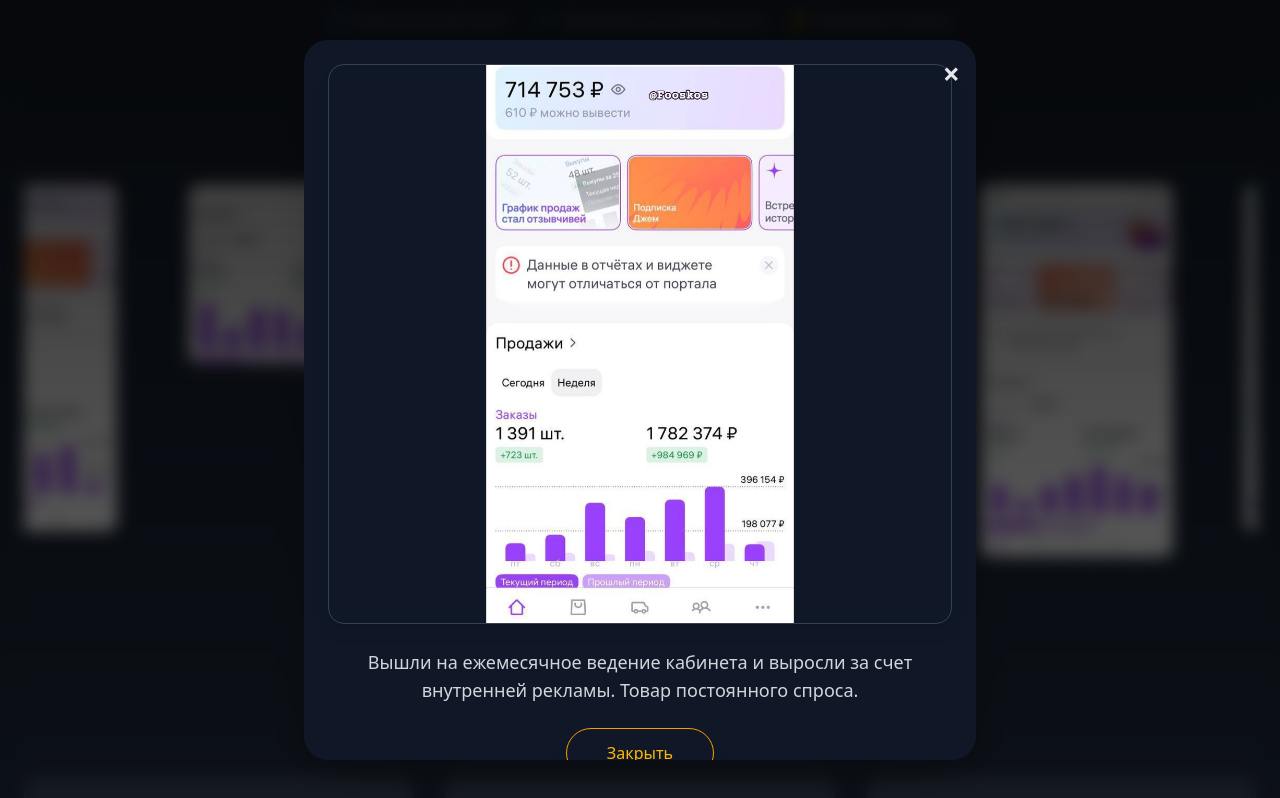
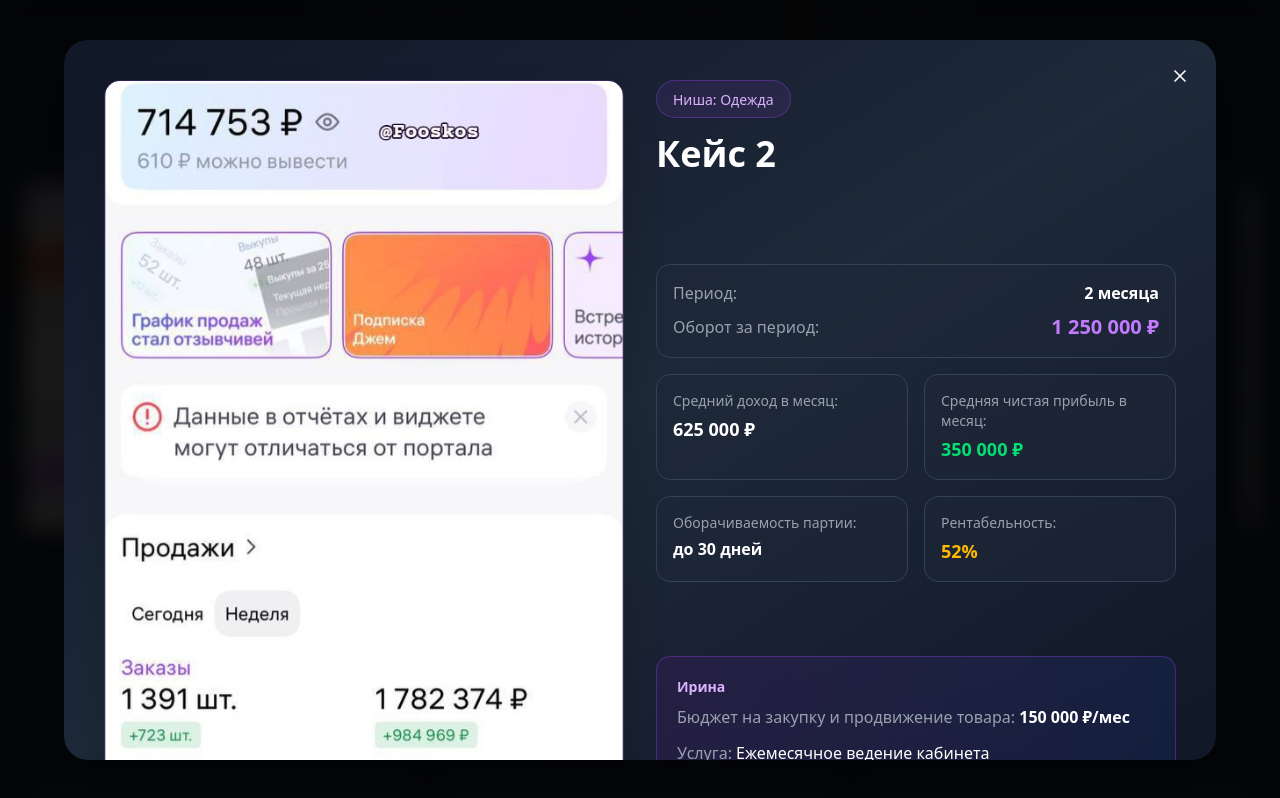
Before and after one commit to sumayu/frontWB, a Next.js app: page / in a window 1280 px wide. Both pictures are taken after a click on the element 148 px from the left and 856 px from the top of the page. Shown: the part 456-1254 px from the top of the page. Built offline with nearby package versions, Linux system fonts and the light colour scheme.

Commit message:
cards update

```diff
--- a/app/page.tsx
+++ b/app/page.tsx
@@ -1,15 +1,14 @@
-"use client"; // <- обязательно первой строкой
+"use client";
 
 import React, { useState } from "react";
 import { Card, CardContent } from "@/components/ui/card";
 import { Button } from "@/components/ui/button";
-import { Briefcase, Target, Search, TrendingUp, Settings, Zap, Users, Star } from "lucide-react";
+import { Briefcase, Target, Search, TrendingUp, Settings, Zap, Users, Star, X, Maximize2 } from "lucide-react";
 
 export default function Home() {
   const [activeService, setActiveService] = useState<number | null>(null);
   const [activeCase, setActiveCase] = useState<number | null>(null);
-  const [fullImage, setFullImage] = useState<string | null>(null); // <- добавляем сюда состояние для лайтбокса
-
+  const [fullImage, setFullImage] = useState<string | null>(null);
 
   const services = [
     { title: "Работа под ключ", description: "Получите готовый бизнес с нуля", icon: Briefcase, details: "Подробнее в лс" },
@@ -21,25 +20,87 @@ export default function Home() {
   ];
 
   const cases = [
-    { title: "Кейс 1", text: "Грамотная проработка рекламы и SEO карточки приносят результат с первой недели!" },
-    { title: "Кейс 2", text: "Вышли на ежемесячное ведение кабинета и выросли за счет внутренней рекламы. Товар постоянного спроса." },
-    { title: "Кейс 3", text: "Ежемесячное ведение, результат работы за 3 недели." },
-    { title: "Кейс 4", text: "Первый месяц сотрудничества, ниши косметики, рост по алгоритмам WB, показатели DRR снизились, ЧП вырос." },
-    { title: "Кейс 5", text: "Неделя работы с рекламой перед прибыльным сезоном на маркетплейсах." },
+    {
+      title: "Кейс 1",
+      text: "Грамотная проработка рекламы и SEO карточки приносят результат с первой недели!",
+      niche: "Товары для детей",
+      period: "1 месяц",
+      revenue: "943 852 ₽",
+      avgIncome: "560 000 ₽",
+      profit: "273 000 ₽",
+      turnover: "до 40 дней",
+      profitability: "48.75%",
+      client: "Анастасия",
+      budget: "200 000 ₽ / 500 пар",
+      service: "Запуск магазина под ключ, Доверительное управление"
+    },
+    {
+      title: "Кейс 2",
+      text: "Вышли на ежемесячное ведение кабинета и выросли за счет внутренней рекламы. Товар постоянного спроса.",
+      niche: "Одежда",
+      period: "2 месяца",
+      revenue: "1 250 000 ₽",
+      avgIncome: "625 000 ₽",
+      profit: "350 000 ₽",
+      turnover: "до 30 дней",
+      profitability: "52%",
+      client: "Ирина",
+      budget: "150 000 ₽/мес",
+      service: "Ежемесячное ведение кабинета"
+    },
+    {
+      title: "Кейс 3",
+      text: "Ежемесячное ведение, результат работы за 3 недели.",
+      niche: "Электроника",
+      period: "3 недели",
+      revenue: "780 000 ₽",
+      avgIncome: "390 000 ₽",
+      profit: "195 000 ₽",
+      turnover: "до 25 дней",
+      profitability: "45%",
+      client: "Максим",
+      budget: "100 000 ₽",
+      service: "Настройка рекламы"
+    },
+    {
+      title: "Кейс 4",
+      text: "Первый месяц сотрудничества, ниши косметики, рост по алгоритмам WB, показатели DRR снизились, ЧП вырос.",
+      niche: "Косметика",
+      period: "1 месяц",
+      revenue: "1 450 000 ₽",
+      avgIncome: "725 000 ₽",
+      profit: "420 000 ₽",
+      turnover: "до 35 дней",
+      profitability: "58%",
+      client: "Екатерина",
+      budget: "250 000 ₽",
+      service: "Комплексное продвижение"
+    },
+    {
+      title: "Кейс 5",
+      text: "Неделя работы с рекламой перед прибыльным сезоном на маркетплейсах.",
+      niche: "Товары для дома",
+      period: "1 неделя",
+      revenue: "520 000 ₽",
+      avgIncome: "260 000 ₽",
+      profit: "130 000 ₽",
+      turnover: "до 20 дней",
+      profitability: "50%",
+      client: "Дмитрий",
+      budget: "80 000 ₽",
+      service: "Экспресс настройка рекламы"
+    },
   ];
 
   return (
     <div className="min-h-screen bg-gray-800 text-white px-6 relative">
       <div className="bg-gray-800 text-white px-6 relative">
-    {/* Логотип позиционируется относительно контейнера */}
         <img
           src="/logo2.png"
           alt="Логотип"
           className="absolute top-2 sm:top-4 md:top-4 right-4 w-20 h-20 md:w-24 md:h-24 sm:w-16 sm:h-16"
         />
-
       </div>
-
 
       {/* Hero Section */}
       <section className="relative overflow-hidden py-20">
@@ -110,44 +171,124 @@ export default function Home() {
           ))}
         </div>
 
-  {/* Модальное окно */}
-{/* Модальное окно */}
+        {/* Улучшенное модальное окно кейса */}
         {activeCase !== null && (
           <div
-    className="fixed inset-0 bg-gradient-to-b from-black/80 to-black/60 backdrop-blur-sm flex items-center justify-center z-50 p-4"
+            className="fixed inset-0 bg-black/90 backdrop-blur-md flex items-center justify-center z-50 p-4 md:p-8"
             onClick={() => setActiveCase(null)}
           >
             <div
-      className="bg-gray-900 rounded-3xl shadow-2xl p-6 w-full max-w-2xl max-h-[90vh] flex flex-col items-center overflow-hidden animate-scaleIn relative transition-all"
+              className="bg-gradient-to-br from-gray-900 via-gray-800 to-gray-900 rounded-3xl shadow-2xl w-full max-w-6xl max-h-[90vh] overflow-y-auto relative"
               onClick={(e) => e.stopPropagation()}
             >
               {/* Кнопка закрытия */}
               <button
-        className="absolute top-4 right-4 text-gray-200 text-3xl font-bold hover:text-amber-400 transition-colors"
+                className="absolute top-4 right-4 z-10 w-10 h-10 flex items-center justify-center rounded-full bg-gray-800/80 hover:bg-gray-700 text-white transition-colors"
                 onClick={() => setActiveCase(null)}
               >
-        ×
+                <X className="w-5 h-5" />
               </button>
 
-{/* Фото */}
+              <div className="grid lg:grid-cols-2 gap-8 p-6 md:p-10">
+                {/* Левая часть - Изображение */}
+                <div className="relative group">
                   <img
                     src={`/case${activeCase + 1}.jpg`}
                     alt={`Case ${activeCase + 1}`}
-  className="rounded-2xl w-full max-h-[70vh] object-contain mb-6 border border-gray-700 shadow-lg"
+                    className="rounded-2xl w-full h-auto object-cover border border-purple-500/20 shadow-2xl cursor-pointer"
+                    onClick={() => setFullImage(`/case${activeCase + 1}.jpg`)}
                   />
 
-      {/* Текст */}
-      <p className="text-gray-300 text-center text-lg mb-6 px-4 md:px-8">
+                  {/* Кнопка увеличения */}
+                  <button
+                    className="absolute top-4 right-4 w-10 h-10 bg-black/60 hover:bg-black/80 rounded-full flex items-center justify-center opacity-0 group-hover:opacity-100 transition-opacity"
+                    onClick={() => setFullImage(`/case${activeCase + 1}.jpg`)}
+                  >
+                    <Maximize2 className="w-5 h-5 text-white" />
+                  </button>
+                </div>
+
+                {/* Правая часть - Информация */}
+                <div className="flex flex-col justify-between space-y-6">
+                  {/* Заголовок ниши */}
+                  <div>
+                    <div className="inline-block px-4 py-1.5 bg-purple-500/10 border border-purple-500/30 rounded-full mb-4">
+                      <span className="text-purple-300 text-sm font-medium">
+                        Ниша: {cases[activeCase].niche}
+                      </span>
+                    </div>
+                    <h3 className="text-3xl md:text-4xl font-bold text-white mb-4">
+                      {cases[activeCase].title}
+                    </h3>
+                  </div>
+
+                  {/* Основные метрики */}
+                  <div className="space-y-4">
+                    <div className="bg-gray-800/50 rounded-xl p-4 border border-gray-700">
+                      <div className="flex justify-between items-center mb-2">
+                        <span className="text-gray-400">Период:</span>
+                        <span className="text-white font-semibold">{cases[activeCase].period}</span>
+                      </div>
+                      <div className="flex justify-between items-center">
+                        <span className="text-gray-400">Оборот за период:</span>
+                        <span className="text-purple-400 font-bold text-xl">{cases[activeCase].revenue}</span>
+                      </div>
+                    </div>
+
+                    <div className="grid grid-cols-2 gap-4">
+                      <div className="bg-gray-800/50 rounded-xl p-4 border border-gray-700">
+                        <div className="text-gray-400 text-sm mb-1">Средний доход в месяц:</div>
+                        <div className="text-white font-bold text-lg">{cases[activeCase].avgIncome}</div>
+                      </div>
+                      <div className="bg-gray-800/50 rounded-xl p-4 border border-gray-700">
+                        <div className="text-gray-400 text-sm mb-1">Средняя чистая прибыль в месяц:</div>
+                        <div className="text-green-400 font-bold text-lg">{cases[activeCase].profit}</div>
+                      </div>
+                    </div>
+
+                    <div className="grid grid-cols-2 gap-4">
+                      <div className="bg-gray-800/50 rounded-xl p-4 border border-gray-700">
+                        <div className="text-gray-400 text-sm mb-1">Оборачиваемость партии:</div>
+                        <div className="text-white font-semibold">{cases[activeCase].turnover}</div>
+                      </div>
+                      <div className="bg-gray-800/50 rounded-xl p-4 border border-gray-700">
+                        <div className="text-gray-400 text-sm mb-1">Рентабельность:</div>
+                        <div className="text-amber-400 font-bold text-lg">{cases[activeCase].profitability}</div>
+                      </div>
+                    </div>
+                  </div>
+
+                  {/* Клиент и услуга */}
+                  <div className="space-y-4">
+                    <div className="bg-gradient-to-r from-purple-900/20 to-blue-900/20 rounded-xl p-5 border border-purple-500/30">
+                      <div className="text-purple-300 text-sm font-semibold mb-2">{cases[activeCase].client}</div>
+                      <div className="text-white mb-3">
+                        <span className="text-gray-400">Бюджет на закупку и продвижение товара: </span>
+                        <span className="font-bold">{cases[activeCase].budget}</span>
+                      </div>
+                      <div className="text-white">
+                        <span className="text-gray-400">Услуга: </span>
+                        <span className="font-medium">{cases[activeCase].service}</span>
+                      </div>
+                    </div>
+
+                    {/* Описание */}
+                    <div className="bg-gray-800/30 rounded-xl p-5 border border-gray-700">
+                      <p className="text-gray-300 leading-relaxed">
                         {cases[activeCase].text}
                       </p>
+                    </div>
+                  </div>
 
-      {/* Кнопка закрытия */}
+                  {/* Кнопка закрытия внизу */}
                   <button
                     onClick={() => setActiveCase(null)}
-        className="mt-auto px-10 py-3 rounded-full border border-amber-500 text-amber-400 hover:bg-amber-500 hover:text-white shadow-lg transition-all duration-300"
+                    className="w-full px-8 py-3 rounded-xl bg-gradient-to-r from-purple-600 to-blue-600 hover:from-purple-700 hover:to-blue-700 text-white font-semibold shadow-lg transition-all duration-300"
                   >
                     Закрыть
                   </button>
+                </div>
+              </div>
             </div>
           </div>
         )}
@@ -155,32 +296,28 @@ export default function Home() {
         {/* Лайтбокс для полного изображения */}
         {fullImage && (
           <div
-    className="fixed inset-0 bg-black/80 backdrop-blur-sm flex items-center justify-center z-60 p-4"
+            className="fixed inset-0 bg-black/95 backdrop-blur-sm flex items-center justify-center z-[60] p-4"
             onClick={() => setFullImage(null)}
           >
             <div
-      className="relative max-w-[90vw] max-h-[90vh] animate-scaleIn"
+              className="relative max-w-[95vw] max-h-[95vh]"
               onClick={(e) => e.stopPropagation()}
             >
-      {/* Кнопка закрытия */}
               <button
-        className="absolute top-2 right-2 text-white text-3xl font-bold hover:text-amber-400 transition-colors z-50"
+                className="absolute -top-12 right-0 w-10 h-10 flex items-center justify-center rounded-full bg-white/10 hover:bg-white/20 text-white transition-colors"
                 onClick={() => setFullImage(null)}
               >
-        ×
+                <X className="w-5 h-5" />
               </button>
 
-      {/* Полноразмерная картинка */}
               <img
                 src={fullImage}
                 alt="Full Case"
-        className="rounded-3xl border-4 border-amber-500 shadow-2xl max-w-full max-h-full object-contain"
+                className="rounded-2xl shadow-2xl max-w-full max-h-[90vh] object-contain"
               />
             </div>
           </div>
         )}
-
-
       </section>
 
       {/* Услуги */}
```
Lines whose indentation alone changed are shown as unchanged.
